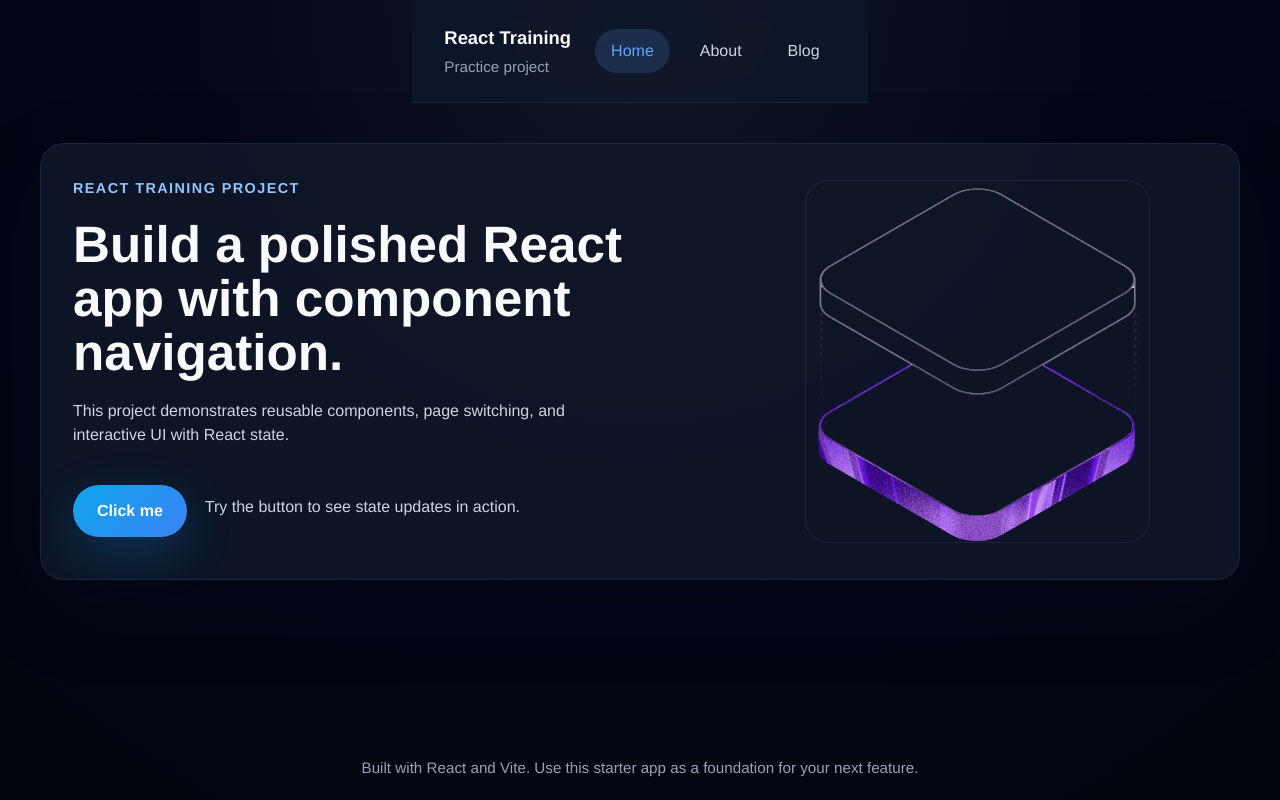
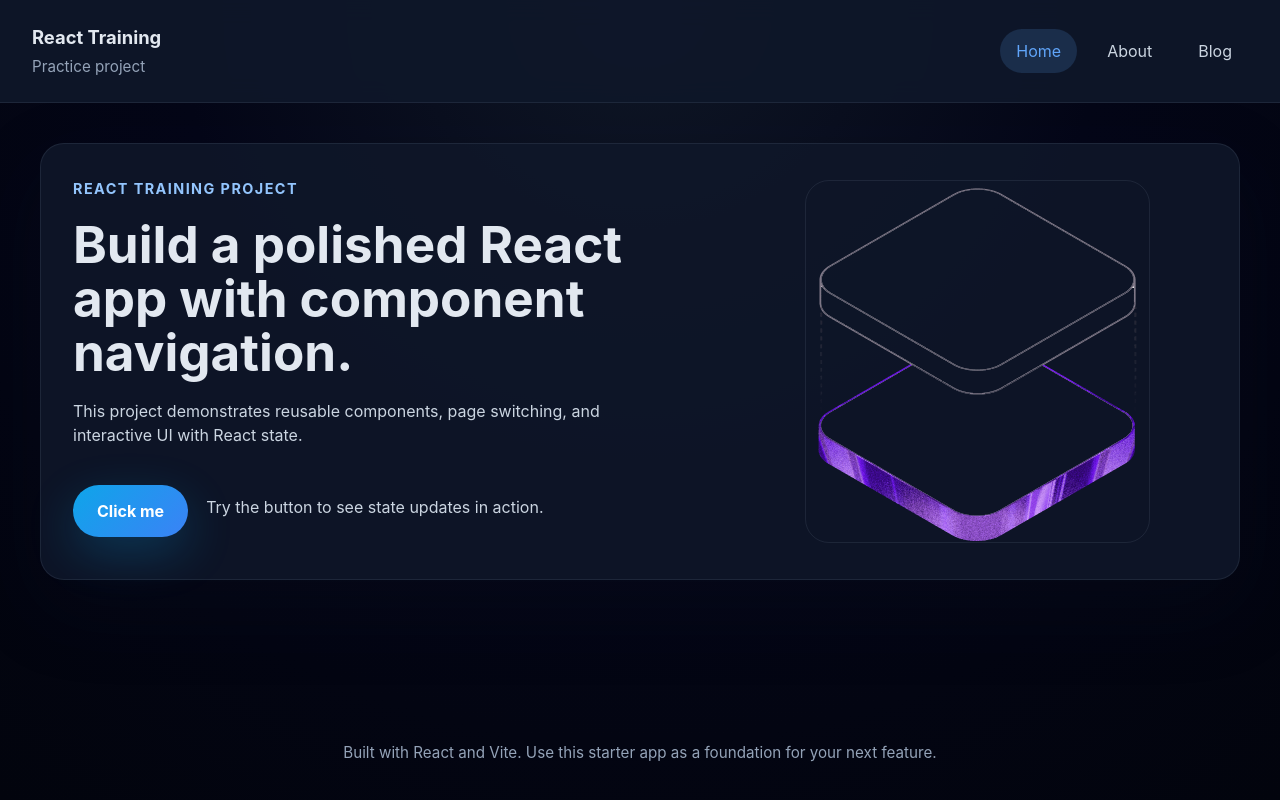
Before and after one commit to adisaelijah2001-png/React-training, a React (Vite) app: page / in a window 1280 px wide. Built offline with nearby package versions, Linux system fonts and the light colour scheme.

Commit message:
useState

```diff
--- a/src/index.css
+++ b/src/index.css
@@ -1,37 +1,43 @@
-/* @import "tailwindcss"; */
+/* Global base styles */
 
-*{
-    margin: 0;
-    font-family: 'Franklin Gothic Medium', 'Arial Narrow', Arial, sans-serif;
-    padding: 0;
+:root {
+  font-family: Inter, system-ui, -apple-system, BlinkMacSystemFont, 'Segoe UI', sans-serif;
+  color: #f8fafc;
+  background: #040617;
+  text-rendering: optimizeLegibility;
 }
-.navbar{
-    background-image: linear-gradient(to top, red 0%, black 100%);
-    padding: 20px;
-    align-items: center;
-    display: flex;
-    border-bottom: 1px solid rgb(141, 129, 129);
-    margin: 0 auto;
-    justify-content: space-between;
+
+* {
+  box-sizing: border-box;
 }
-.navbar h1{
-    color: red;
+
+html,
+body,
+#root {
+  min-height: 100%;
 }
-.links{
-    margin-left: auto;
+
+body {
+  margin: 0;
+  background: radial-gradient(circle at top, #101827 0%, #040617 40%, #02040d 100%);
+  color: #e2e8f0;
 }
-.links a{
-    text-decoration: none;
-    padding: 20px;
-    margin-left: 20px;
-    font-size: 20px;
-    color: white;
+
+button,
+a {
+  font: inherit;
 }
-.links a:hover{
-    color: red;
-    transition: 0.3ease;
-    transition: transform 0.5s ease;
+
+button {
+  cursor: pointer;
+  border: none;
 }
-.content{
-    text-align: center;
+
+img {
+  max-width: 100%;
+  display: block;
 }
+
+body::selection {
+  background: rgba(59, 130, 246, 0.25);
+}
```
